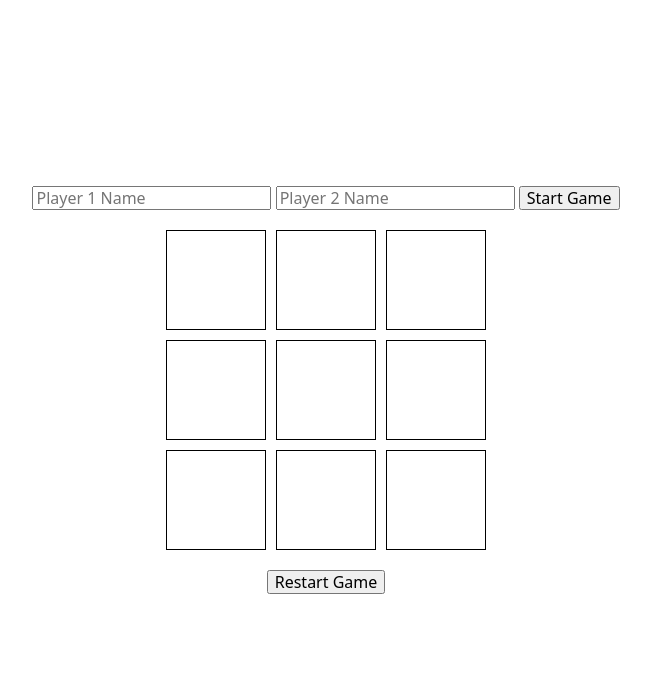
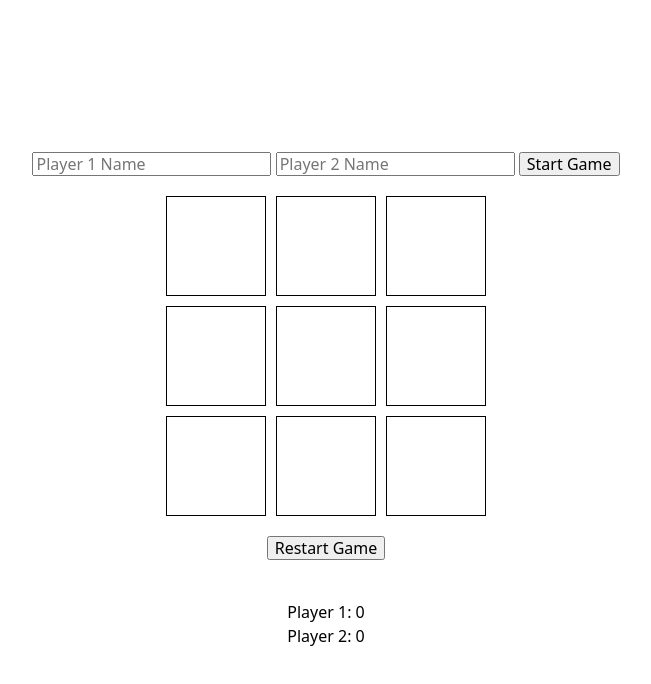
Before and after one commit to jtanman/tic-tac-toe-TOP, a plain HTML site: page index.html in a window 1280 px wide. Both pictures are taken after a click on the button "Start Game". Shown: the whole page, without its empty margins (314-965 px from the left). Drawn offline with nearby package versions, Linux system fonts and the light colour scheme.

Commit message:
Add score tracking

```diff
--- a/index.html
+++ b/index.html
@@ -1,6 +1,5 @@
 <!DOCTYPE html>
 <html lang="en">
-
 <head>
     <meta charset="UTF-8">
     <meta name="viewport" content="width=device-width, initial-scale=1.0">
@@ -9,7 +8,6 @@
     <link rel="stylesheet" href="reset.css">
     <link rel="stylesheet" href="style.css">
 </head>
-
 <body>
     <div class="container">
         <div>
@@ -20,8 +18,11 @@
         <div class="board" id="board"></div>
         <button id="restart">Restart Game</button>
         <div id="result"></div>
+        <div id="scores">
+            <p id="player1Score">Player 1: 0</p>
+            <p id="player2Score">Player 2: 0</p>
+        </div>
     </div>
     <script src="script.js" type="module"></script>
 </body>
-
 </html>
--- a/script.js
+++ b/script.js
@@ -59,6 +59,8 @@ const Game = (() => {
     let player2;
     let currentPlayer;
     let gameActive = false;
+    let player1Score = 0;
+    let player2Score = 0;
 
     const getCurrentPlayer = () => currentPlayer;
     const isGameActive = () => gameActive;
@@ -72,6 +74,7 @@ const Game = (() => {
             if (GameBoard.checkWin()) {
                 gameActive = false;
                 displayResult(currentPlayer.getName() + ' wins!');
+                updateScore(currentPlayer);
             } else if (GameBoard.checkDraw()) {
                 gameActive = false;
                 displayResult('It\'s a draw!');
@@ -92,6 +95,7 @@ const Game = (() => {
         GameBoard.resetBoard();
         renderBoard();
         displayResult('');
+        updateScoreDisplay();
     };
 
     const restartGame = () => {
@@ -100,6 +104,20 @@ const Game = (() => {
         currentPlayer = player1;
         renderBoard(); // Call renderBoard after restarting the game
         displayResult('');
+    };
+
+    const updateScore = (player) => {
+        if (player === player1) {
+            player1Score++;
+        } else {
+            player2Score++;
+        }
+        updateScoreDisplay();
+    };
+
+    const updateScoreDisplay = () => {
+        document.getElementById('player1Score').textContent = `${player1.getName()}: ${player1Score}`;
+        document.getElementById('player2Score').textContent = `${player2.getName()}: ${player2Score}`;
     };
 
     return {
```
